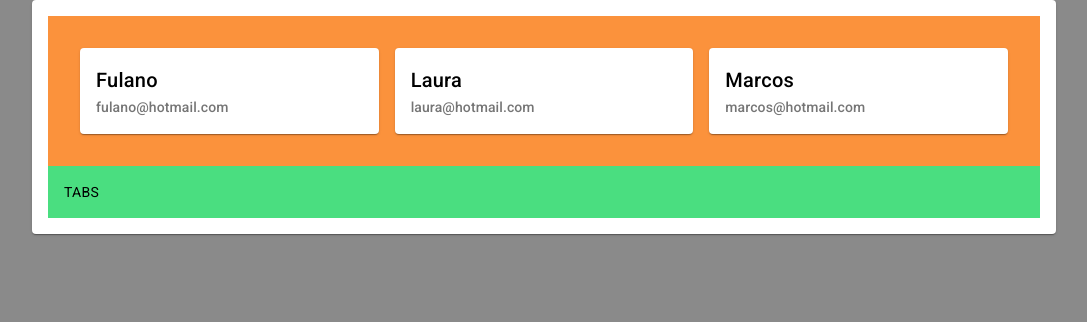
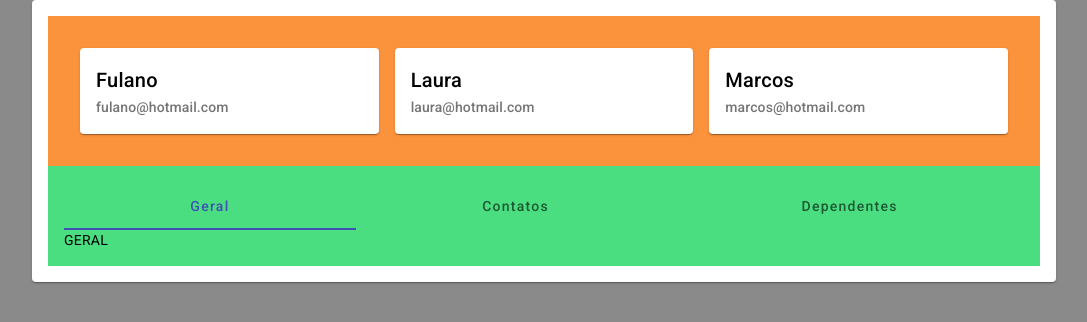
Before and after one commit to heberGustavo/formulario-de-usuarios-angular, an Angular app: page / in a window 1280 px wide. Shown: the top 322 px of the page, without its empty margins (96-1183 px from the left). Built offline with nearby package versions, Linux system fonts and the light colour scheme.

Commit message:
Implementation of tabs

```diff
--- a/src/app/angular-material/angular-material.module.ts
+++ b/src/app/angular-material/angular-material.module.ts
@@ -1,12 +1,16 @@
 import { NgModule } from "@angular/core";
-import {MatCardModule} from '@angular/material/card';
+import { MatCardModule } from '@angular/material/card';
+import { MatTabsModule } from '@angular/material/tabs';
+
 
 @NgModule({
     imports: [
         MatCardModule,
+        MatTabsModule,
     ],
     exports: [
         MatCardModule,
+        MatTabsModule,
     ]
 })
 export class AngularMaterialModule {
--- a/src/app/app.component.html
+++ b/src/app/app.component.html
@@ -1,11 +1,16 @@
 <div class="max-w-screen-lg mx-auto">
+
   <mat-card>
     <mat-card-content>
       <div class="p-4 bg-orange-400">
         <app-users-list [usersList]="usersList"></app-users-list>
       </div>
       <div class="p-4 bg-green-400">
-        TABS
+        <mat-tab-group [(selectedIndex)]="currentTabIndex">
+          <mat-tab label="Geral">GERAL</mat-tab>
+          <mat-tab label="Contatos">CONTATOS</mat-tab>
+          <mat-tab label="Dependentes">DEPENDENTES</mat-tab>
+        </mat-tab-group>
       </div>
     </mat-card-content>
   </mat-card>
--- a/src/app/app.component.ts
+++ b/src/app/app.component.ts
@@ -13,6 +13,7 @@ import { take } from 'rxjs';
 })
 export class AppComponent implements OnInit {
   usersList: UsersListResponse = [];
+  currentTabIndex: number = 0;
 
   constructor(
     private readonly _countriesService: CountriesService,
```
